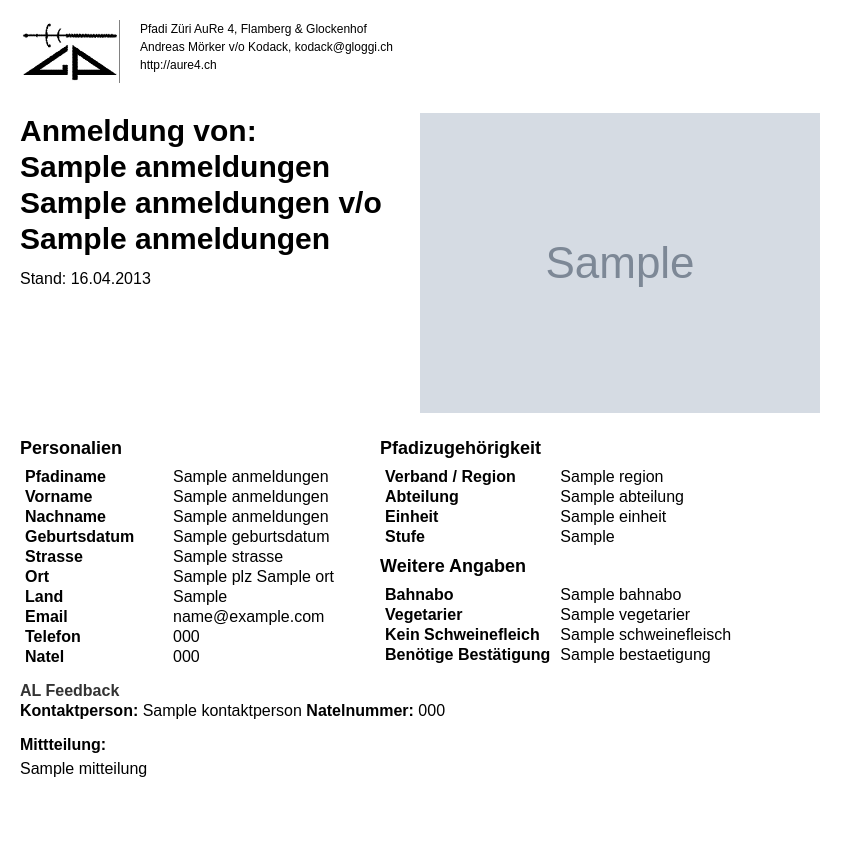
After one commit to gloggi/aure4, a Django app: template ausbildung/templates/anmeldung/anmeldung_print.html in a window 1280 px wide. The commit adds this page. Shown: the whole page, without its empty margins (0-863 px from the left). Run offline with Django 3.2, Linux system fonts and the light colour scheme; tables that the repository leaves empty hold one stand-in row (values such as "Sample post"); the template is opened without the code that fills it: values that come from a table or form of the project are taken from there, most other values are stand-ins (such as "Sample title", 1, 10 or a date in 2020); grey boxes marked "Sample" are stand-in pictures; parts of the project's set-up code (start-up, migrations or seed data) failed here and were passed over; some libraries are stand-ins or nearby versions.

Commit message:
seperater und fertige print funktion

```diff
--- a/ausbildung/anmeldung/models.py
+++ b/ausbildung/anmeldung/models.py
@@ -248,7 +248,7 @@ class Anmeldung(models.Model):
     zusatz = JSONField('Zusatzdaten', blank=True, null=True)
 
     class Meta:
-        verbose_name = 'Ammeldung'
+        verbose_name = 'Anmeldung'
         verbose_name_plural = 'Anmeldungen'
         unique_together = (('kurs', 'user'),)
 
--- a/ausbildung/static/css/anmeldung_print.css
+++ b/ausbildung/static/css/anmeldung_print.css
@@ -54,11 +54,14 @@ body {
 
 p {
     color: black;
+    margin-bottom: 10px;
+    line-height: 1.5em;
 }
 
 h1 {
     color: black;
     font-size: 30px;
+    line-height: 1.2em;
     margin-bottom: 10px;
 }
 
@@ -139,3 +142,22 @@ th.cat {
     color: #888;
     font-size: 12px;
 }
+
+hr {
+    border-top: 1px solid black;
+    margin: 20px 0;
+    page-break-after:always;
+}
+
+hr:last-child {
+    border: none;
+    page-break-after:avoid;
+}
+
+@media print {
+    hr {
+        border:none;
+    }
+
+
+}
--- /dev/null
+++ b/ausbildung/templates/anmeldung/anmeldung_print.html
@@ -0,0 +1,82 @@
+{% load anmeldung thumbnail %}
+
+<!DOCTYPE html>
+<html>
+
+<head>
+    <title>Anmeldungen {{ anmeldung.kurs }}</title>
+    <link rel="stylesheet" href="{{ STATIC_URL }}css/normalize.min.css">
+    <link rel="stylesheet" href="{{ STATIC_URL }}libs/bootstrap/css/bootstrap.min.css">
+    <link rel="stylesheet" href="{{ STATIC_URL }}libs/bootstrap/css/font-awesome.css">
+    <link rel="stylesheet" href="{{ STATIC_URL }}css/anmeldung_print.css">
+</head>
+<body>
+    {% for a in anmeldungen %}
+    <div class="header clearfix">
+        <img id="logo" src="{{ STATIC_URL }}img/logo_print.png" class="left">
+
+        <p id="kontakt">
+            Pfadi Züri AuRe 4, Flamberg & Glockenhof<br>
+            Andreas Mörker v/o Kodack, kodack@gloggi.ch<br>
+            http://aure4.ch
+        </p>
+    </div>
+
+    <div class="clearfix">
+        {% thumbnail a.foto "250x250" as foto %}
+        <img id="foto" src="{{ foto.url }}">
+        {% endthumbnail %}
+
+        <h1>Anmeldung von:<br>{{ a.vorname }} {{ a.nachname }} v/o {{ a.pfadiname }}</h1>
+        <p>Stand: {% now "d.m.Y" %}
+    </div>
+    <br>
+    <div class="clearfix">
+        <table class="spalte1">
+            <tr><th colspan="2" class="cat">
+                Personalien
+            </th></tr>
+            <tr><th>Pfadiname</th><td>{{ a.pfadiname }}</td></tr>
+            <tr><th>Vorname</th><td>{{ a.vorname }}</td></tr>
+            <tr><th>Nachname</th><td>{{ a.nachname }}</td></tr>
+            <tr><th>Geburtsdatum</th><td>{{ a.geburtsdatum }}</td></tr>
+            <tr><th>Strasse</th><td>{{ a.strasse }}</td></tr>
+            <tr><th>Ort</th><td>{{ a.plz }} {{ a.ort }}</td></tr>
+            <tr><th>Land</th><td>{{ a.get_land_display }}</td></tr>
+            <tr><th>Email</th><td>{{ a.email }}</td></tr>
+            <tr><th>Telefon</th><td>{{ a.telefon }}</td></tr>
+            <tr><th>Natel</th><td>{{ a.natel }}</td></tr>
+        </table>
+        <table class="spalte2">
+            <tr><th colspan="2" class="cat">
+                Pfadizugehörigkeit
+            </th></tr>
+            <tr><th>Verband / Region</th><td>{{ a.abteilung.region }}</td></tr>
+            <tr><th>Abteilung</th><td>{{ a.abteilung.name }}</td></tr>
+            <tr><th>Einheit</th><td>{{ a.einheit }}</td></tr>
+            <tr><th>Stufe</th><td>{{ a.get_stufe_display }}</td></tr>
+
+            <tr><th colspan="2" class="cat">
+                Weitere Angaben
+            </th></tr>
+            <tr><th>Bahnabo</th><td>{{ a.bahnabo }}</td></tr>
+            <tr><th>Vegetarier</th><td>{{ a.vegetarier|printbool }}</td></tr>
+            <tr><th>Kein Schweinefleich</th><td>{{ a.schweinefleisch|printbool }}</td></tr>
+            <tr><th>Benötige Bestätigung</th><td>{{ a.bestaetigung|printbool }}</td></tr>
+        </table>
+    </div>
+    <br>
+    {% if a.alfeedback %}
+    <div class="clearfix">
+        <h2>AL Feedback </h2>
+        <p><strong>Kontaktperson:</strong> {{ a.alfeedback.kontaktperson }}
+           <strong>Natelnummer:</strong> {{ a.alfeedback.mobiltelefon }}</p>
+        <p><strong>Mittteilung:</strong><br> {{ a.alfeedback.mitteilung }}</p>
+    </div>
+    {% else %}
+        <p><br><strong>Kein AL Feeback erhalten.</strong></p>
+    {% endif %}
+    <hr>
+    {% endfor %}
+</body>
+</html>
```
Also changed, not shown: ausbildung/anmeldung/admin.py (+9 -3 lines), ausbildung/templates/anmeldung/notfallblatt_print.html (renamed from ausbildung/templates/anmeldung/export.html, +15 -57 lines).
